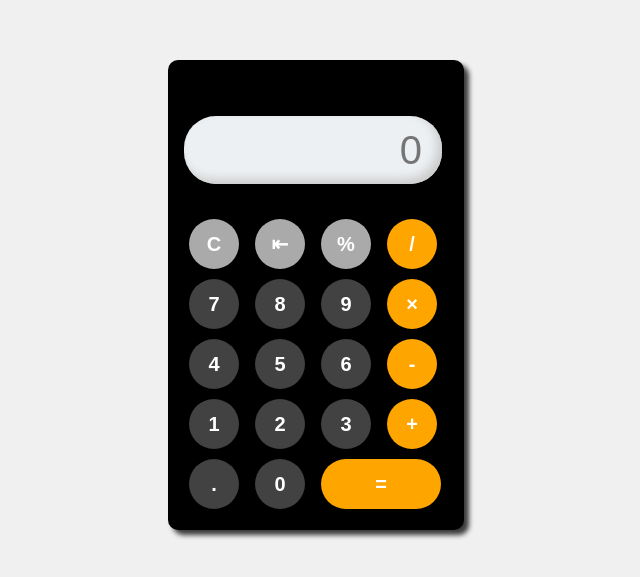
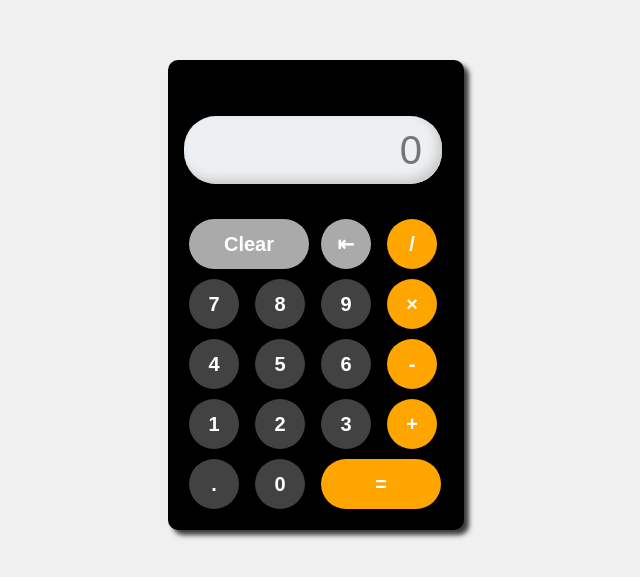
Before and after one commit to csherms/Calculator, a plain HTML site: page index.html in a window 1280 px wide. Shown: the part 105-682 px from the top of the page, without its empty margins (324-964 px from the left). Drawn offline with Linux system fonts and the light colour scheme.

Commit message:
fist_commit

```diff
--- a/index.html
+++ b/index.html
@@ -14,9 +14,8 @@
   <main class="container">
     <div class="calculator">
       <input type="text" id="input-text" placeholder="0">
-      <button onclick="clr()" class="special_buttons">C</button>
+      <button onclick="clr()" class="special_buttons clear">Clear</button>
       <button onclick="del()" class="special_buttons">&LeftArrowBar;</button>
-      <button onclick="calculate('%')" class="special_buttons">%</button>
       <button onclick="calculate('/')" class="operations_buttons">/</button>
       <button onclick="calculate(7)">7</button>
       <button onclick="calculate(8)">8</button>
--- a/styles.css
+++ b/styles.css
@@ -62,3 +62,9 @@ button {
 .special_buttons {
   background-color: rgb(170, 170, 170);
 }
+
+.clear {
+  grid-column: span 2;
+  width: 120px;
+  border-radius: 42px;
+}
```
